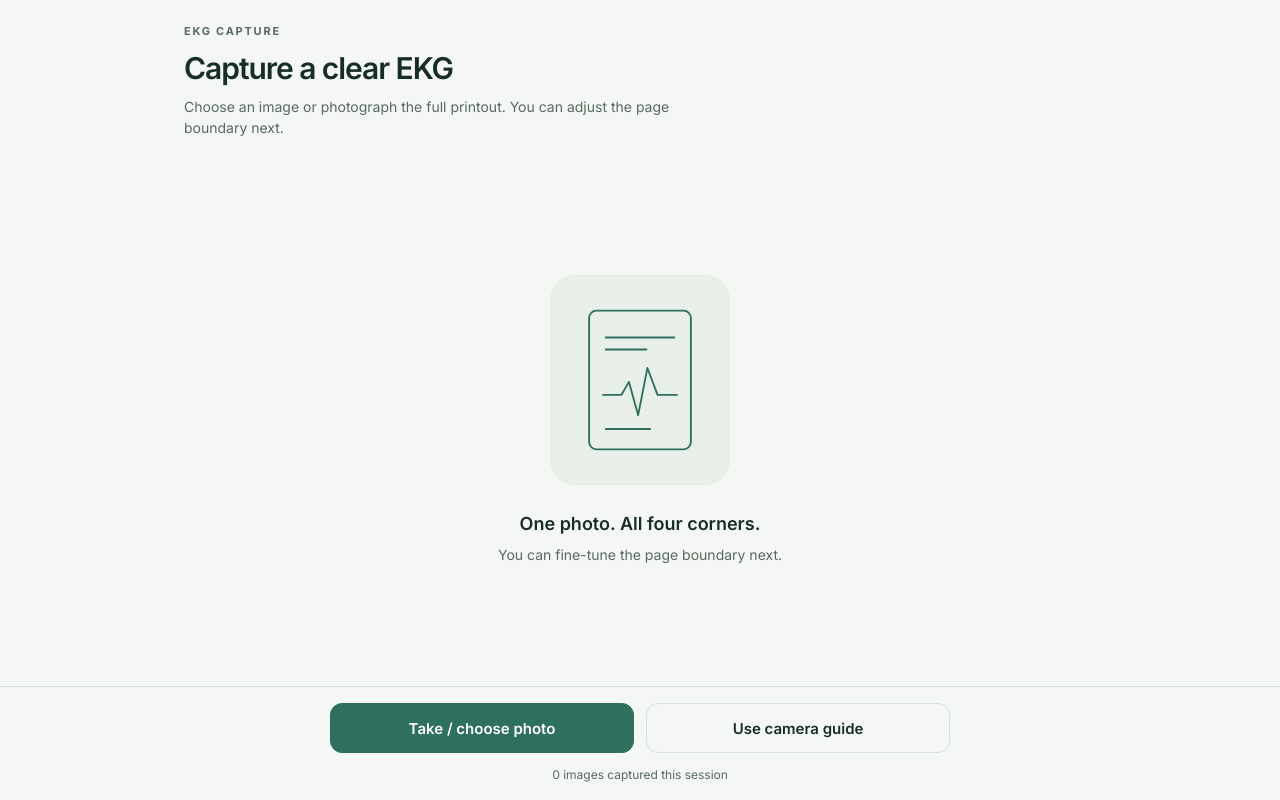
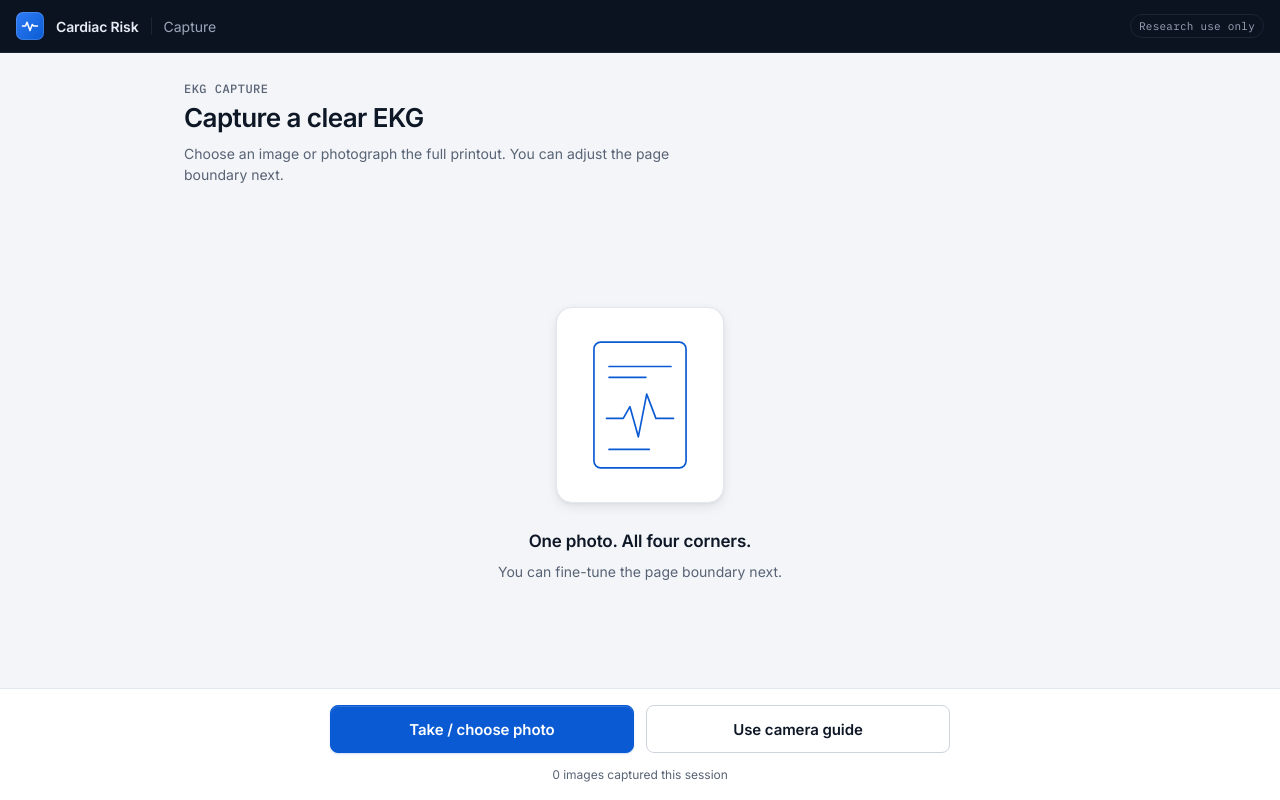
Before and after one commit to vanshsinhaa/banner-cardiac-risk, a Next.js app: page / in a window 1280 px wide. Built offline with nearby package versions, Linux system fonts and the light colour scheme.

Commit message:
style: move capture screen onto shared tokens

```diff
--- a/src/components/EkgCaptureScreen.module.css
+++ b/src/components/EkgCaptureScreen.module.css
@@ -1,82 +1,81 @@
 .screen {
-  --muted: #576960;
-  --border: #d7e1dc;
+  --muted: var(--ui-muted);
+  --border: var(--ui-border);
   display: flex;
   flex-direction: column;
   min-height: 100svh;
-  background: #f5f7f4;
-  color: #172e26;
-  font-family: var(--font-geist-sans), Arial, sans-serif;
-  color-scheme: light;
+  background: var(--ui-bg);
+  color: var(--ui-text);
 }
 .dark {
-  --muted: #b7c7c1;
-  --border: #45564f;
+  --muted: #9aa5b5;
+  --border: #1f2733;
   height: 100dvh;
   min-height: 540px;
-  background: #141c19;
-  color: #f5f8f6;
+  background: #0a0e14;
+  color: #e6ebf2;
+  color-scheme: dark;
   touch-action: none;
   overscroll-behavior: contain;
 }
 .header {
   width: min(100%, 960px);
   margin: 0 auto;
-  padding: max(24px, env(safe-area-inset-top)) max(24px, env(safe-area-inset-right)) 16px max(24px, env(safe-area-inset-left));
+  padding: 28px max(24px, env(safe-area-inset-right)) 16px max(24px, env(safe-area-inset-left));
 }
-.eyebrow { font-size: 11px; font-weight: 650; letter-spacing: .16em; color: var(--muted); margin-bottom: 12px; }
-.header h1 { font-size: clamp(23px, 3vw, 30px); font-weight: 600; letter-spacing: -.035em; line-height: 1.2; }
+.eyebrow { font-family: var(--font-numeric); font-size: 12px; font-weight: 500; letter-spacing: .04em; color: var(--muted); margin-bottom: 6px; }
+.header h1 { font-size: clamp(22px, 2.4vw, 26px); font-weight: 600; letter-spacing: -.022em; line-height: 1.2; }
 .header h1:focus { outline: none; }
 .subtitle { color: var(--muted); font-size: 14px; line-height: 1.5; margin-top: 10px; max-width: 520px; }
 .idleContent { flex: 1; display: flex; flex-direction: column; align-items: center; justify-content: center; padding: 24px; text-align: center; gap: 10px; }
-.idleContent > p { font-size: 18px; font-weight: 550; }
+.idleContent > p { font-size: 17px; font-weight: 600; letter-spacing: -.01em; }
 .idleContent > span { color: var(--muted); font-size: 14px; line-height: 1.5; }
-.documentIcon { width: 180px; height: 210px; margin-bottom: 18px; padding: 16px; background: #e8efe9; color: #2f6f5e; border-radius: 24px; }
+.documentIcon { width: 168px; height: 196px; margin-bottom: 18px; padding: 16px; background: var(--ui-surface); border: 1px solid var(--ui-border); box-shadow: var(--shadow-pop); color: var(--ui-primary); border-radius: 16px; }
 .documentIcon svg { width: 100%; height: 100%; }
 .cropViewport { flex: 1; min-height: 170px; position: relative; width: min(100%, 1200px); margin: 0 auto; user-select: none; -webkit-user-select: none; touch-action: none; }
 .cropSvg { position: absolute; width: 100%; height: 100%; inset: 0; overflow: visible; }
 .sourceImage { display: block; width: 100%; height: 100%; object-fit: contain; pointer-events: none; }
-.selection { fill: transparent; stroke: #9fdec4; stroke-width: 2; cursor: move; touch-action: none; }
+.selection { fill: transparent; stroke: #6aa0ff; stroke-width: 2; cursor: move; touch-action: none; }
 .selection:focus-visible { stroke: #fff; stroke-width: 3; outline: none; }
 .handle { display: grid; place-items: center; width: 44px; height: 44px; padding: 0; background: transparent; border: 0; cursor: grab; touch-action: none; border-radius: 50%; }
-.handle span { width: 20px; height: 20px; border: 2px solid #fff; background: #2f6f5e; border-radius: 50%; box-shadow: 0 1px 6px #0008; }
+.handle span { width: 20px; height: 20px; border: 2px solid #fff; background: #0a5bd3; border-radius: 50%; box-shadow: 0 1px 6px #0008; }
 .handle[data-active="true"] { cursor: grabbing; }
-.handle[data-active="true"] span { background: #a7e7cc; }
+.handle[data-active="true"] span { background: #6aa0ff; }
 .handle:focus-visible { outline: 2px solid #fff; outline-offset: -2px; }
 .handle:disabled { cursor: wait; }
 .loupeObject { pointer-events: none; overflow: visible; }
-.loupe { width: 110px; height: 110px; border: 2px solid white; border-radius: 50%; overflow: hidden; position: relative; box-shadow: 0 4px 20px #0008; background: #18211f; }
+.loupe { width: 110px; height: 110px; border: 2px solid white; border-radius: 50%; overflow: hidden; position: relative; box-shadow: 0 4px 20px #0008; background: #10151d; }
 .loupe canvas, .crosshair { position: absolute; width: 100%; height: 100%; inset: 0; }
 .resultContent { flex: 1; display: grid; place-items: center; padding: 16px 24px 32px; }
 .cameraContent { flex: 1; width: min(100%, 800px); margin: 0 auto; padding: 16px 24px; }
 .scanResults { width: min(100%, 700px); display: grid; gap: 12px; padding-top: 20px; font-size: 14px; line-height: 1.5; }
-.resultImage { display: block; max-width: 100%; max-height: 65svh; border: 1px solid var(--border); box-shadow: 0 8px 32px #172e2610; }
-.actionBar { flex-shrink: 0; border-top: 1px solid var(--border); background: inherit; padding: 16px max(20px, env(safe-area-inset-right)) max(16px, env(safe-area-inset-bottom)) max(20px, env(safe-area-inset-left)); }
+.resultImage { display: block; max-width: 100%; max-height: 65svh; border: 1px solid var(--border); border-radius: var(--radius-md); box-shadow: var(--shadow-pop); }
+.actionBar { flex-shrink: 0; border-top: 1px solid var(--border); background: var(--ui-surface); padding: 16px max(20px, env(safe-area-inset-right)) max(16px, env(safe-area-inset-bottom)) max(20px, env(safe-area-inset-left)); }
 .actionsInner { max-width: 620px; margin: 0 auto; }
 .actions { display: flex; gap: 12px; }
-.primary, .secondary { flex: 1; display: flex; align-items: center; justify-content: center; min-height: 50px; padding: 12px 16px; border-radius: 12px; font: inherit; font-size: 15px; font-weight: 600; line-height: 1.4; cursor: pointer; text-align: center; text-decoration: none; }
-.primary { background: #2f6f5e; border: 1px solid #2f6f5e; color: #fff; }
-.secondary { background: transparent; border: 1px solid var(--border); color: inherit; }
-.primary:focus-visible, .secondary:focus-visible { outline: 3px solid #75b69f; outline-offset: 3px; }
+.primary, .secondary { flex: 1; display: flex; align-items: center; justify-content: center; min-height: 48px; padding: 12px 16px; border-radius: var(--radius-md); font: inherit; font-size: 15px; font-weight: 600; letter-spacing: -.005em; transition: background-color 120ms ease; line-height: 1.4; cursor: pointer; text-align: center; text-decoration: none; }
+.primary { background: var(--ui-primary); border: 1px solid var(--ui-primary); color: var(--ui-primary-text); box-shadow: inset 0 1px 0 #ffffff26, 0 1px 2px #0a5bd333; }
+.secondary { background: var(--ui-surface); border: 1px solid var(--ui-border-strong); color: inherit; }
+.primary:focus-visible, .secondary:focus-visible { outline: 2px solid var(--ui-focus); outline-offset: 2px; }
 .primary:disabled, .secondary:disabled { opacity: .5; cursor: not-allowed; }
 .primary:active:not(:disabled), .secondary:active:not(:disabled) { filter: brightness(.9); }
 .count { font-size: 12px; line-height: 1.4; color: var(--muted); margin-top: 14px; text-align: center; font-variant-numeric: tabular-nums; }
 .hint { font-size: 12px; line-height: 1.5; color: var(--muted); margin-bottom: 12px; }
-.warning { padding: 12px 14px; margin-bottom: 12px; border: 1px solid #e6bba2; border-radius: 10px; background: #fff1e7; color: #78371c; font-size: 14px; line-height: 1.5; }
+.warning { padding: 12px 14px; margin-bottom: 12px; border: 1px solid var(--ui-notice-border); border-radius: var(--radius-md); background: var(--ui-notice-bg); color: var(--ui-notice-text); font-size: 14px; line-height: 1.5; }
 .warning p { font-size: 13px; }
-.advisory { padding: 10px 14px; margin-bottom: 10px; border: 1px solid #547365; border-radius: 10px; background: #20362c; color: #d5ebdf; font-size: 13px; line-height: 1.5; }
+.advisory { padding: 10px 14px; margin-bottom: 10px; border: 1px solid #2d3746; border-radius: var(--radius-md); background: #151b25; color: #dbe3ee; font-size: 13px; line-height: 1.5; }
 .advisory strong { font-weight: 600; }
 .imageDetails { margin: 10px 0; color: var(--muted); font-size: 12px; line-height: 1.5; max-width: 700px; }
 .imageDetails summary { cursor: pointer; padding: 4px 0; }
 .imageDetails p { margin-top: 6px; }
-.imageDetails summary:focus-visible, .textAction:focus-visible { outline: 2px solid #75b69f; outline-offset: 3px; border-radius: 3px; }
+.imageDetails summary:focus-visible, .textAction:focus-visible { outline: 2px solid var(--ui-focus); outline-offset: 3px; border-radius: 3px; }
 .textAction { display: block; margin: 8px auto 0; min-height: 36px; padding: 6px 12px; border: 0; background: transparent; color: var(--muted); font: inherit; font-size: 13px; text-decoration: underline; text-underline-offset: 3px; cursor: pointer; }
-.privacyStatus { color: #285f4b; font-weight: 600; }
+.privacyStatus { color: var(--ui-success); font-weight: 600; }
 .resultHint { color: var(--muted); font-size: 13px; }
 .srOnly { position: absolute; width: 1px; height: 1px; padding: 0; margin: -1px; overflow: hidden; clip-path: inset(50%); white-space: nowrap; border: 0; }
 @media (hover: hover) and (pointer: fine) {
-  .primary:hover:not(:disabled) { background: #265d4e; }
-  .secondary:hover:not(:disabled) { background: #7c9b8918; }
+  .primary:hover:not(:disabled) { background: var(--ui-primary-hover); border-color: var(--ui-primary-hover); }
+  .secondary:hover:not(:disabled) { background: var(--ui-surface-2); }
 }
 @media (max-height: 600px) and (orientation: landscape) {
   .dark { min-height: 360px; }
@@ -89,3 +88,6 @@
   .dark .advisory strong, .dark .imageDetails { display: none; }
   .dark .textAction { min-height: 28px; margin-top: 4px; }
 }
+.dark .actionBar { background: #10151d; }
+.dark .secondary { background: transparent; border-color: #2d3746; }
+.scanResults details summary { cursor: pointer; color: var(--muted); font-size: 13px; }
--- a/src/components/EkgCaptureScreen.tsx
+++ b/src/components/EkgCaptureScreen.tsx
@@ -12,6 +12,7 @@ import CameraGuide from "./CameraGuide";
 import ReviewFlow from "./review/ReviewFlow";
 import QuadCropper from "./capture/QuadCropper";
 import { warpPreview } from "./capture/warpPreview";
+import AppBar from "./shell/AppBar";
 import styles from "./EkgCaptureScreen.module.css";
 
 interface EkgCaptureScreenProps {
@@ -237,6 +238,7 @@ export default function EkgCaptureScreen({ initialCorners, onCapture }: EkgCaptu
 
   return (
     <main className={`${styles.screen} ${cropping ? styles.dark : ""}`} aria-busy={stage === "processing" || stage === "deidentifying"}>
+      {!cropping && <AppBar section="Capture" />}
       <input ref={inputRef} type="file" accept="image/*" capture="environment" hidden onChange={handleFileChange} />
       <header className={styles.header}>
         <p className={styles.eyebrow}>EKG CAPTURE</p>
```
